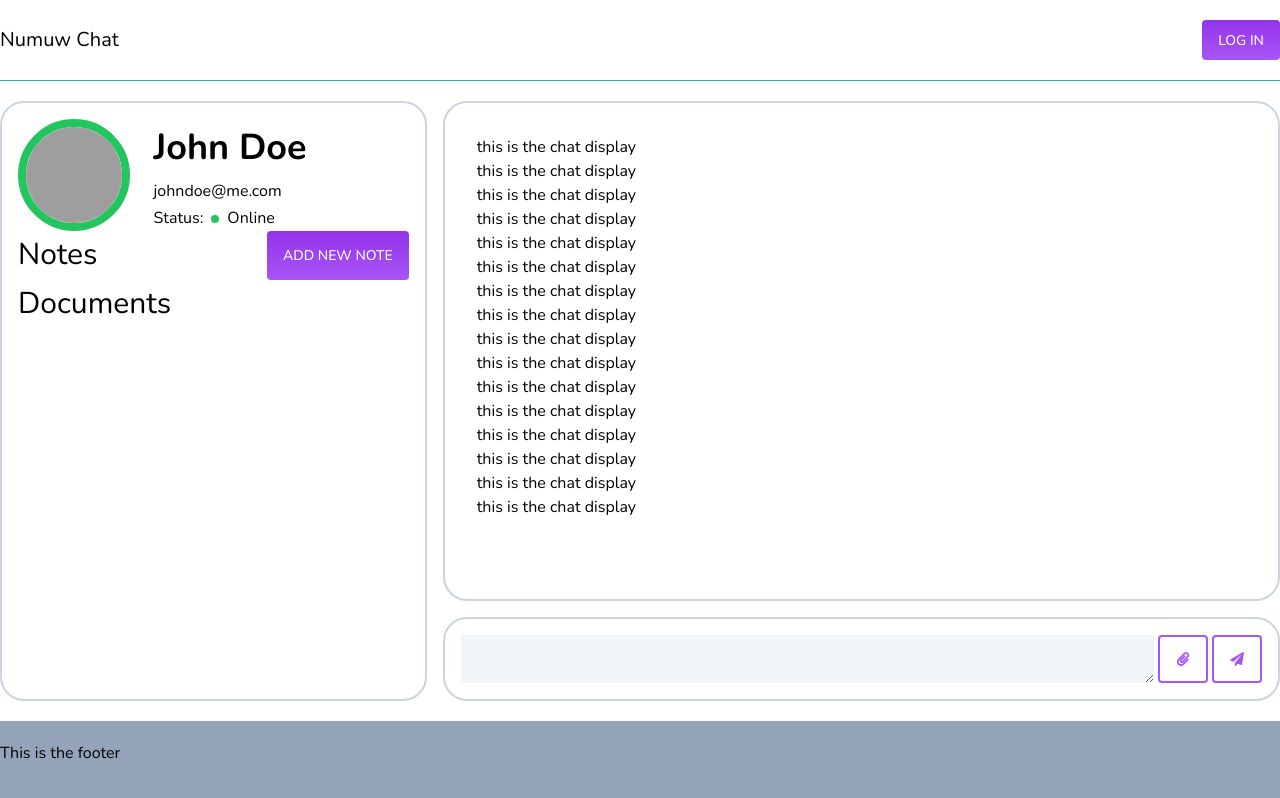
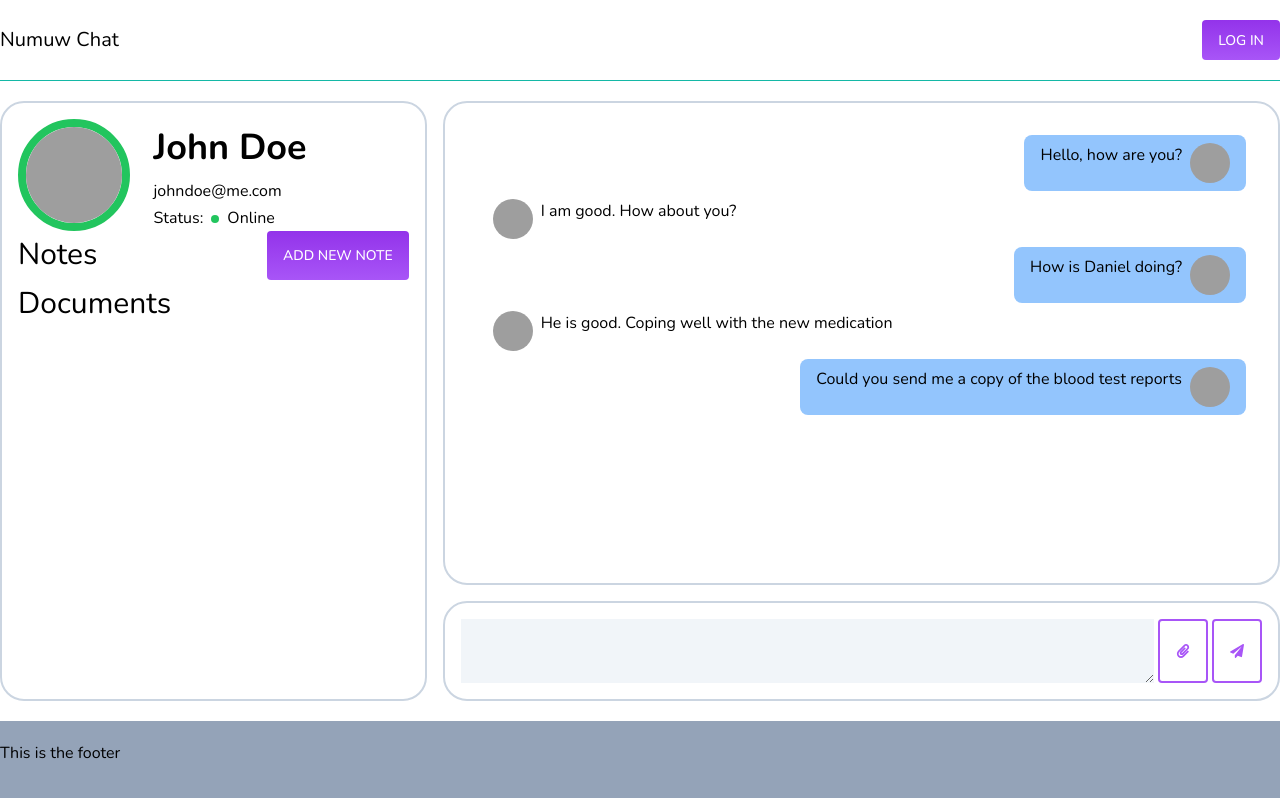
Before and after one commit to davinderpalrehal/numuw-davi-takehome, a React (Vite) app in the folder frontend/: page /chat/1/1 in a window 1280 px wide. Shown: the top 798 px of the page. Built offline with nearby package versions, Linux system fonts and the light colour scheme; grey boxes are pictures that could not be loaded.

Commit message:
Tweaking chat view

```diff
--- a/frontend/src/components/TherapistChat.tsx
+++ b/frontend/src/components/TherapistChat.tsx
@@ -7,6 +7,8 @@ import { FaPaperPlane, FaPaperclip } from 'react-icons/fa';
 function TherapistChat() {
   const [patient, setPatient] = useState({});
   const [user, setUser] = useState({});
+  const [chatHistory, setChatHistory] = useState([]);
+  const [message, setMessage] = useState('');
 
   useEffect(() => {
     setUser({
@@ -28,10 +30,42 @@ function TherapistChat() {
       user_type: 'patient',
       picture: 'image-url',
     });
+
+    setChatHistory([
+      {
+        sender: 1,
+        content: 'Hello, how are you?',
+      },
+      {
+        sender: 5,
+        content: 'I am good. How about you?',
+      },
+      {
+        sender: 1,
+        content: 'How is Daniel doing?',
+      },
+      {
+        sender: 5,
+        content: 'He is good. Coping well with the new medication',
+      },
+      {
+        sender: 1,
+        content: 'Could you send me a copy of the blood test reports',
+      },
+    ]);
   }, []);
 
   const [onlineStatus, setOnlineStatus] = useState('Online');
   const navigate = useNavigate();
+
+  const handleKeyDown = (e) => {
+    if (e.key === 'Enter' && !e.shiftKey) {
+      e.preventDefault();
+      // TODO: Send message to server
+      setChatHistory([...chatHistory, { sender: user.id, content: message }]);
+      setMessage('');
+    }
+  };
 
   return (
     <div className="flex gap-4 h-[75vh] h-min-[50vh]">
@@ -68,37 +102,31 @@ function TherapistChat() {
       <div className="flex flex-wrap flex-grow gap-4 flex-col">
         <div className="border-2 border-slate-300 rounded-3xl p-4 flex-grow h-[50vh]">
           <div className="p-4 overflow-auto h-[50vh]">
-            <p>this is the chat display</p>
-            <p>this is the chat display</p>
-            <p>this is the chat display</p>
-            <p>this is the chat display</p>
-            <p>this is the chat display</p>
-            <p>this is the chat display</p>
-            <p>this is the chat display</p>
-            <p>this is the chat display</p>
-            <p>this is the chat display</p>
-            <p>this is the chat display</p>
-            <p>this is the chat display</p>
-            <p>this is the chat display</p>
-            <p>this is the chat display</p>
-            <p>this is the chat display</p>
-            <p>this is the chat display</p>
-            <p>this is the chat display</p>
-            <p>this is the chat display</p>
-            <p>this is the chat display</p>
-            <p>this is the chat display</p>
-            <p>this is the chat display</p>
-            <p>this is the chat display</p>
-            <p>this is the chat display</p>
-            <p>this is the chat display</p>
-            <p>this is the chat display</p>
-            <p>this is the chat display</p>
-            <p>this is the chat display</p>
-            <p>this is the chat display</p>
-            <p>this is the chat display</p>
-            <p>this is the chat display</p>
-            <p>this is the chat display</p>
-            <p>this is the chat display</p>
+            {chatHistory.map((message, index) => (
+              <div key={index}>
+                {message.sender === user.id ? (
+                  <div className="flex justify-end">
+                    <div className="flex bg-blue-300 py-2 px-4 rounded-lg">
+                      {message.content}
+                      <img
+                        src={user.picture}
+                        className="w-10 h-10 rounded-full ml-2"
+                      />
+                    </div>
+                  </div>
+                ) : (
+                  <div className="flex justify-end flex-row-reverse">
+                    <div className="flex bg-white bg-green-300 py-2 px-4 rounded-lg">
+                      <img
+                        src={patient.picture}
+                        className="w-10 h-10 rounded-full mr-2"
+                      />
+                      {message.content}
+                    </div>
+                  </div>
+                )}
+              </div>
+            ))}
           </div>
         </div>
 
@@ -107,7 +135,10 @@ function TherapistChat() {
             name=""
             id=""
             rows="2"
-            className="flex-grow bg-slate-100"
+            className="flex-grow bg-slate-100 p-2"
+            value={message}
+            onChange={(e) => setMessage(e.target.value)}
+            onKeyDown={handleKeyDown}
           ></textarea>
           <Button variant="outline">
             <FaPaperclip />
```
